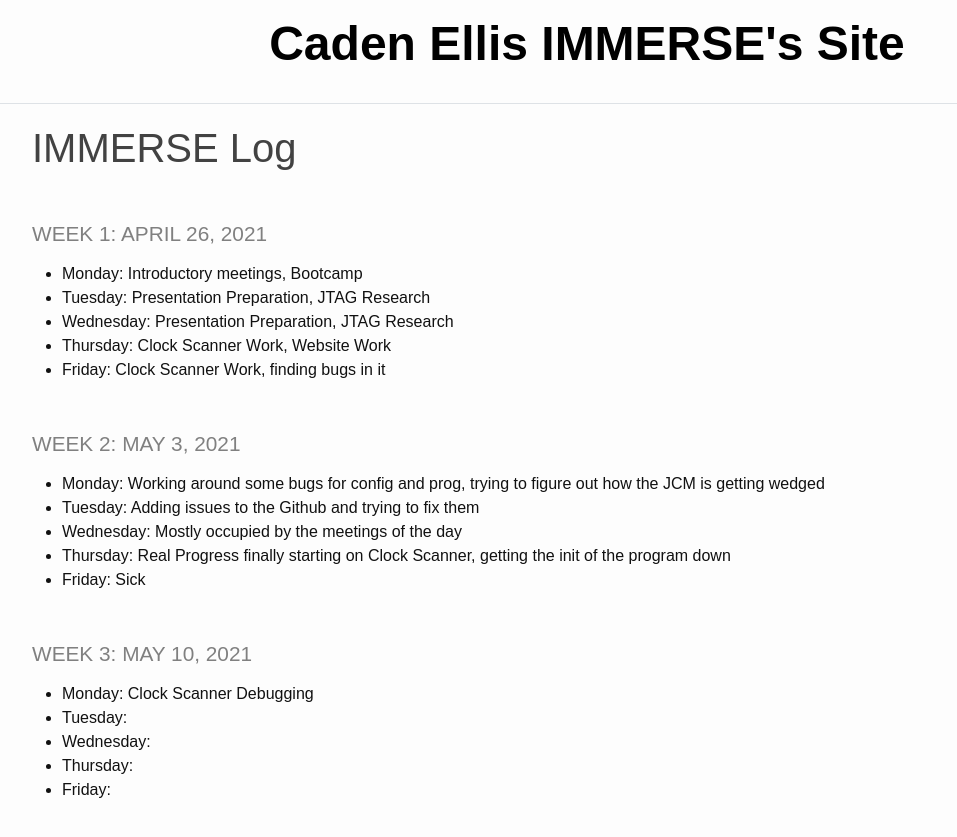
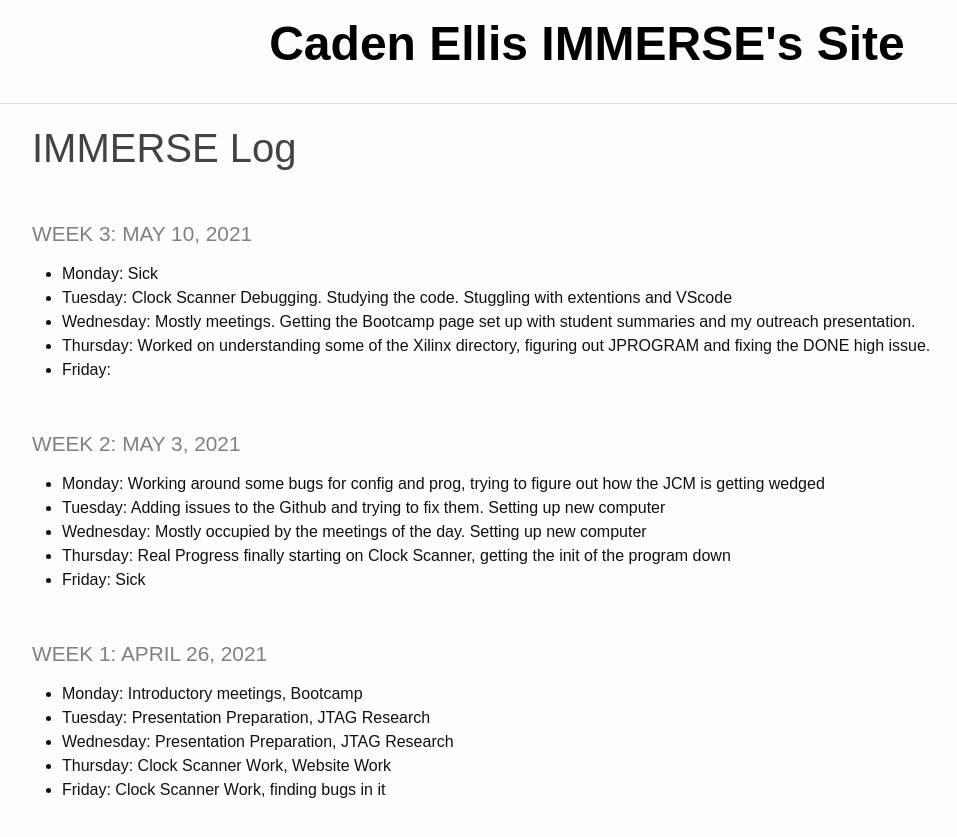
Before and after one commit to Caden-Ellis77/ImmerseSite, a Jekyll site: the page built from _pages/log.md, in a window 1280 px wide. Shown: the top 837 px of the page, without its empty margins (53-1010 px from the left). Built offline with Jekyll 4.4.1, drawn with Linux system fonts in a browser that asks for light colours; part of the change alters nothing that is shown.

Commit message:
May 13 updates

```diff
--- a/_pages/log.md
+++ b/_pages/log.md
@@ -2,6 +2,24 @@
 layout: default
 title: IMMERSE Log
 ---
+
+
+### Week 3: May 10, 2021
+
+* **Monday**: Sick
+* **Tuesday**: Clock Scanner Debugging. Studying the code. Stuggling with extentions and VScode
+* **Wednesday**: Mostly meetings. Getting the Bootcamp page set up with student summaries and my outreach presentation.
+* **Thursday**: Worked on understanding some of the Xilinx directory, figuring out JPROGRAM and fixing the DONE high issue.
+* **Friday**:
+
+### Week 2: May 3, 2021
+
+* **Monday**: Working around some bugs for config and prog, trying to figure out how the JCM is getting wedged
+* **Tuesday**: Adding issues to the Github and trying to fix them. Setting up new computer
+* **Wednesday**: Mostly occupied by the meetings of the day. Setting up new computer
+* **Thursday**: Real Progress finally starting on Clock Scanner, getting the init of the program down
+* **Friday**: Sick
+
 
 ### Week 1: April 26, 2021
 
@@ -10,19 +28,3 @@ title: IMMERSE Log
 * **Wednesday**: Presentation Preparation, JTAG Research
 * **Thursday**: Clock Scanner Work, Website Work
 * **Friday**: Clock Scanner Work, finding bugs in it
-
-### Week 2: May 3, 2021
-
-* **Monday**: Working around some bugs for config and prog, trying to figure out how the JCM is getting wedged
-* **Tuesday**: Adding issues to the Github and trying to fix them
-* **Wednesday**: Mostly occupied by the meetings of the day
-* **Thursday**: Real Progress finally starting on Clock Scanner, getting the init of the program down
-* **Friday**: Sick
-
-### Week 3: May 10, 2021
-
-* **Monday**: Clock Scanner Debugging
-* **Tuesday**:
-* **Wednesday**:
-* **Thursday**:
-* **Friday**:
```
